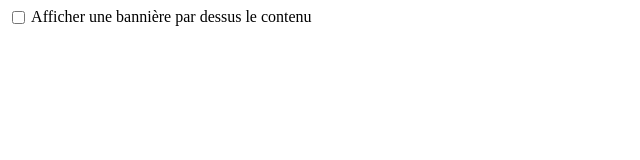
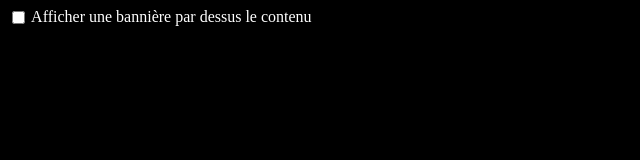
Before and after one commit to DesignandHuman/qui-possede-les-medias, a browser extension: page source/options.html in a window 1280 px wide. Shown: the whole page, without its empty margins (0-640 px from the left). Drawn offline with Linux system fonts and the dark colour scheme.

Commit message:
Fix options on dark themes

```diff
--- a/source/options.css
+++ b/source/options.css
@@ -1,5 +1,14 @@
 body {
   min-width: 430px; /* Required to size the Browser Action popup */
+  background: white;
+  color: black;
+}
+
+@media (prefers-color-scheme: dark) {
+  body {
+    background: black;
+    color: white;
+  }
 }
 
 :root {
```
